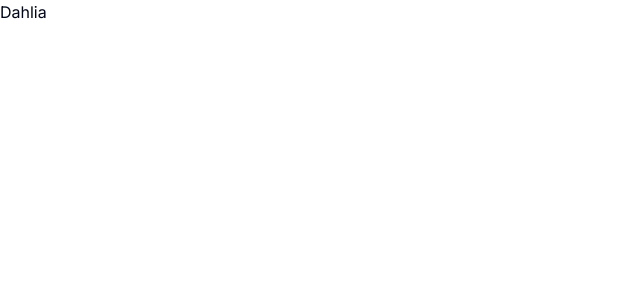
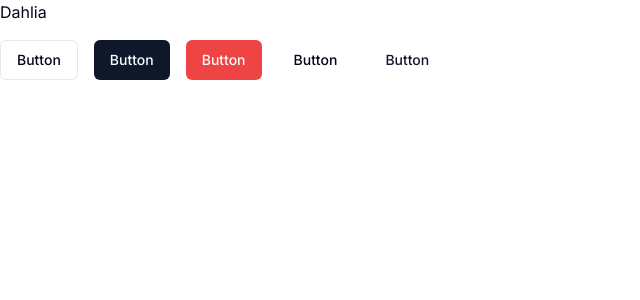
Before and after one commit to Project-Dahlia/Dahlia, a Next.js app in the folder frontend/: page / in a window 1280 px wide. Shown: the top 300 px of the page, without its empty margins (0-640 px from the left). Built offline with nearby package versions, Linux system fonts and the light colour scheme.

Commit message:
feat: add buttons to page component

```diff
--- a/frontend/src/app/page.tsx
+++ b/frontend/src/app/page.tsx
@@ -1,8 +1,16 @@
+import { Button } from "@/components/ui/button";
 
 export default function Home() {
   return (
     <main>
       Dahlia
+      <div className=" flex gap-4 py-4">
+        <Button variant="outline">Button</Button>
+        <Button>Button</Button>
+        <Button variant="destructive">Button</Button>
+        <Button variant="ghost">Button</Button>
+        <Button variant="link">Button</Button>
+      </div>
     </main>
   );
 }
--- /dev/null
+++ b/frontend/src/components/ui/button.tsx
@@ -0,0 +1,56 @@
+import * as React from "react"
+import { Slot } from "@radix-ui/react-slot"
+import { cva, type VariantProps } from "class-variance-authority"
+
+import { cn } from "@/lib/utils"
+
+const buttonVariants = cva(
+  "inline-flex items-center justify-center whitespace-nowrap rounded-md text-sm font-medium ring-offset-background transition-colors focus-visible:outline-none focus-visible:ring-2 focus-visible:ring-ring focus-visible:ring-offset-2 disabled:pointer-events-none disabled:opacity-50",
+  {
+    variants: {
+      variant: {
+        default: "bg-primary text-primary-foreground hover:bg-primary/90",
+        destructive:
+          "bg-destructive text-destructive-foreground hover:bg-destructive/90",
+        outline:
+          "border border-input bg-background hover:bg-accent hover:text-accent-foreground",
+        secondary:
+          "bg-secondary text-secondary-foreground hover:bg-secondary/80",
+        ghost: "hover:bg-accent hover:text-accent-foreground",
+        link: "text-primary underline-offset-4 hover:underline",
+      },
+      size: {
+        default: "h-10 px-4 py-2",
+        sm: "h-9 rounded-md px-3",
+        lg: "h-11 rounded-md px-8",
+        icon: "h-10 w-10",
+      },
+    },
+    defaultVariants: {
+      variant: "default",
+      size: "default",
+    },
+  }
+)
+
+export interface ButtonProps
+  extends React.ButtonHTMLAttributes<HTMLButtonElement>,
+    VariantProps<typeof buttonVariants> {
+  asChild?: boolean
+}
+
+const Button = React.forwardRef<HTMLButtonElement, ButtonProps>(
+  ({ className, variant, size, asChild = false, ...props }, ref) => {
+    const Comp = asChild ? Slot : "button"
+    return (
+      <Comp
+        className={cn(buttonVariants({ variant, size, className }))}
+        ref={ref}
+        {...props}
+      />
+    )
+  }
+)
+Button.displayName = "Button"
+
+export { Button, buttonVariants }
```
